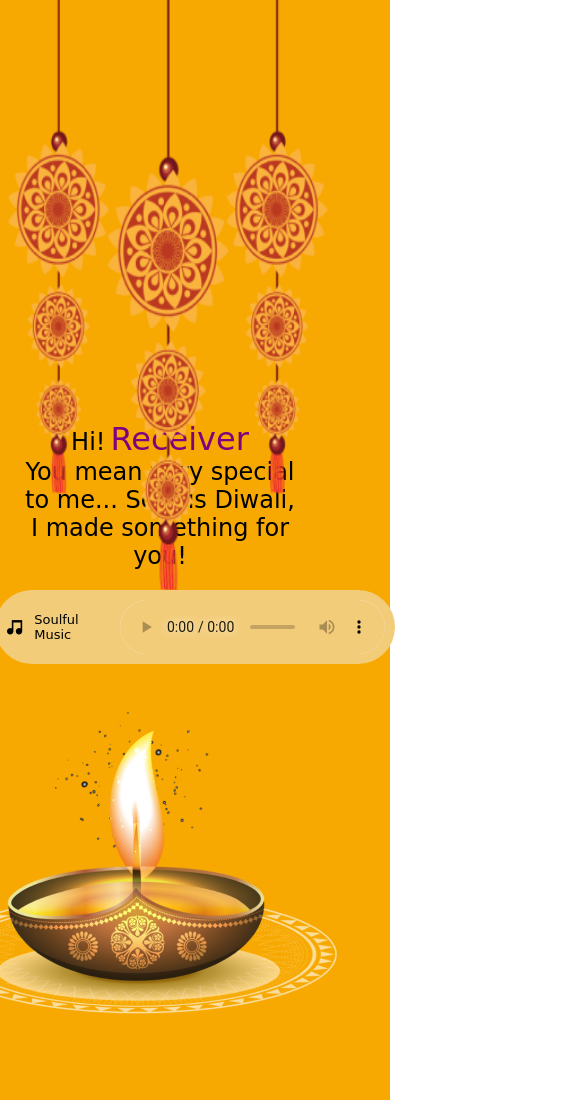
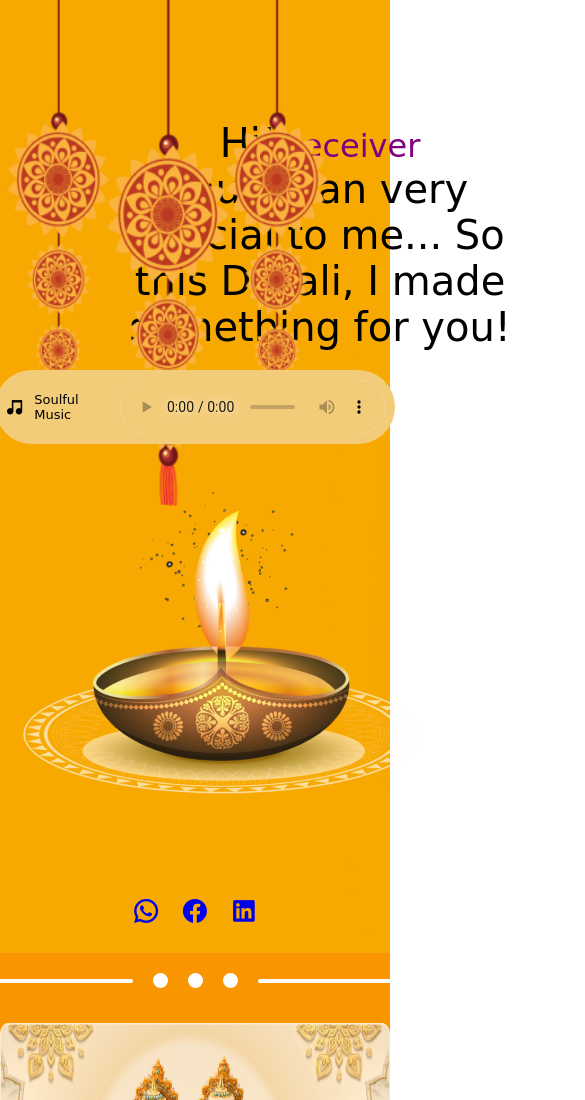
Before and after one commit to CodesSunny/Diwali_greeting, a plain HTML site: page index.html in a window 390 px wide. Shown: the top 1100 px of the page, 585 px wide, since content can reach past the window. Drawn offline with nearby package versions, Linux system fonts and the light colour scheme.

Commit message:
added responsive breakpoints

```diff
--- a/index.html
+++ b/index.html
@@ -3,8 +3,7 @@
 <head>
     <meta charset="UTF-8">
     <meta name="viewport" content="width=device-width, initial-scale=1.0">
-    <link href="https://cdn.jsdelivr.net/npm/remixicon@4.5.0/fonts/remixicon.css"rel="stylesheet"
-/>
+    <link href="https://cdn.jsdelivr.net/npm/remixicon@4.5.0/fonts/remixicon.css"rel="stylesheet"/>
     <link rel="stylesheet" href="styles.css">
     <title>Happy Diwali</title>
     <script src="index.js"></script>
@@ -21,8 +20,8 @@
                 <audio class="audio" src="/images/sitar-and-tanpura.mp3" autoplay controls></audio>
             </div>
             <div class="deepak">
-                <img src="/images/deepak.png" alt="deepak"/>
-                <img src="/images/deepak.png" alt="deepak"/>
+                <img class="first-deepak" src="/images/deepak.png" alt="deepak"/>
+                <img class="second-deepak" src="/images/deepak.png" alt="deepak"/>
             </div>
             <div class="media-links">
                 <a href="https://wa.me/?text=https://yourapp.com/?receiver=John" target="_blank"><i class="ri-whatsapp-line"></i></a>
--- a/styles.css
+++ b/styles.css
@@ -7,7 +7,6 @@
 }
 
 .welcome-section{
-  /* min-height: 100vh; */
   background-color: #F99501;
   background-image: url(/images/orange-backdrop.png);
   background-size: cover;
@@ -24,6 +23,7 @@
 
 .jhalar img{
     position: absolute;
+    max-width: 100%;
     top: 0;
     left: 0;
 }
@@ -62,7 +62,8 @@
   display: flex;
   justify-content: center;
   gap: 30px;
-  transform: translateX(-450px);
+  margin-right: auto;
+  /* transform: translateX(-300px); */
 }
 
 .media-links{
@@ -76,7 +77,6 @@
 /*............... laxmi-ganesh-section........... */
 
 .laxmi-ganesh-section{
-    /* min-height: 100vh; */
     background:  #f99501;
     display: flex;
     flex-direction: column;
@@ -95,7 +95,8 @@
 }
 
 .divider .line{
-    width: 450px;
+    max-width: 450px;
+    width: 400px;
     border: 2px solid;
     border-radius: 4px;
 }
@@ -112,7 +113,7 @@
     position: relative;
     z-index: 11;
     opacity: 0.8;
-
+    max-width: 100%;
 }
 
 .chakra{
@@ -140,7 +141,7 @@
     font-size: 2.5rem;
     font-weight: 800;
     text-wrap: wrap;
-    max-width: 600px ;
+    max-width: 80%;
     text-align: justify;
 }
 .quotation img{
@@ -149,6 +150,19 @@
     position: absolute;
     top: 0;
     right: -130px;
+}
+
+.gods-container{
+    max-width: 100%;
+}
+.gods-images{
+    display: flex;
+    align-items: center;
+    justify-content: center;
+    width: 100%;
+}
+.gods-images img{
+    width: 50%;
 }
 
 .happy-diwali{
@@ -194,7 +208,7 @@
     }
     .jhalar img {
         width: 100%;
-        height: 70%;
+        height: 60%;
     }
     .welcome-quote{
         font-size: 1.5rem;
@@ -221,9 +235,14 @@
         padding: 10px;
         transform: translateX(0);
     }
-       .deepak {
-        margin-left: 100%;
-        margin-bottom: 0;
+    .deepak {
+        transform: none;
+    }
+    .second-deepak{
+        display: none;
+    }
+    .first-deepak{
+        display: block;
     }
     .media-links{
         font-size: 1.8rem;
@@ -295,3 +314,28 @@
         margin-right: 10px;
     }
 }
+
+/* second breakpoint */
+@media (max-width: 840px){
+    body{
+        overflow-x: hidden;
+    }
+    .jhalar{
+        display: flex;
+        justify-content: space-between;
+      }
+
+      .jhalar img{
+          position: absolute;
+          max-width: 100%;
+          top: 0;
+          left: 0;
+      }
+
+      .welcome-quote{
+          font-size: 2.5rem;
+          width: 400px;
+          margin-top: 100px;
+          margin-left: 250px;
+      }
+}
```
